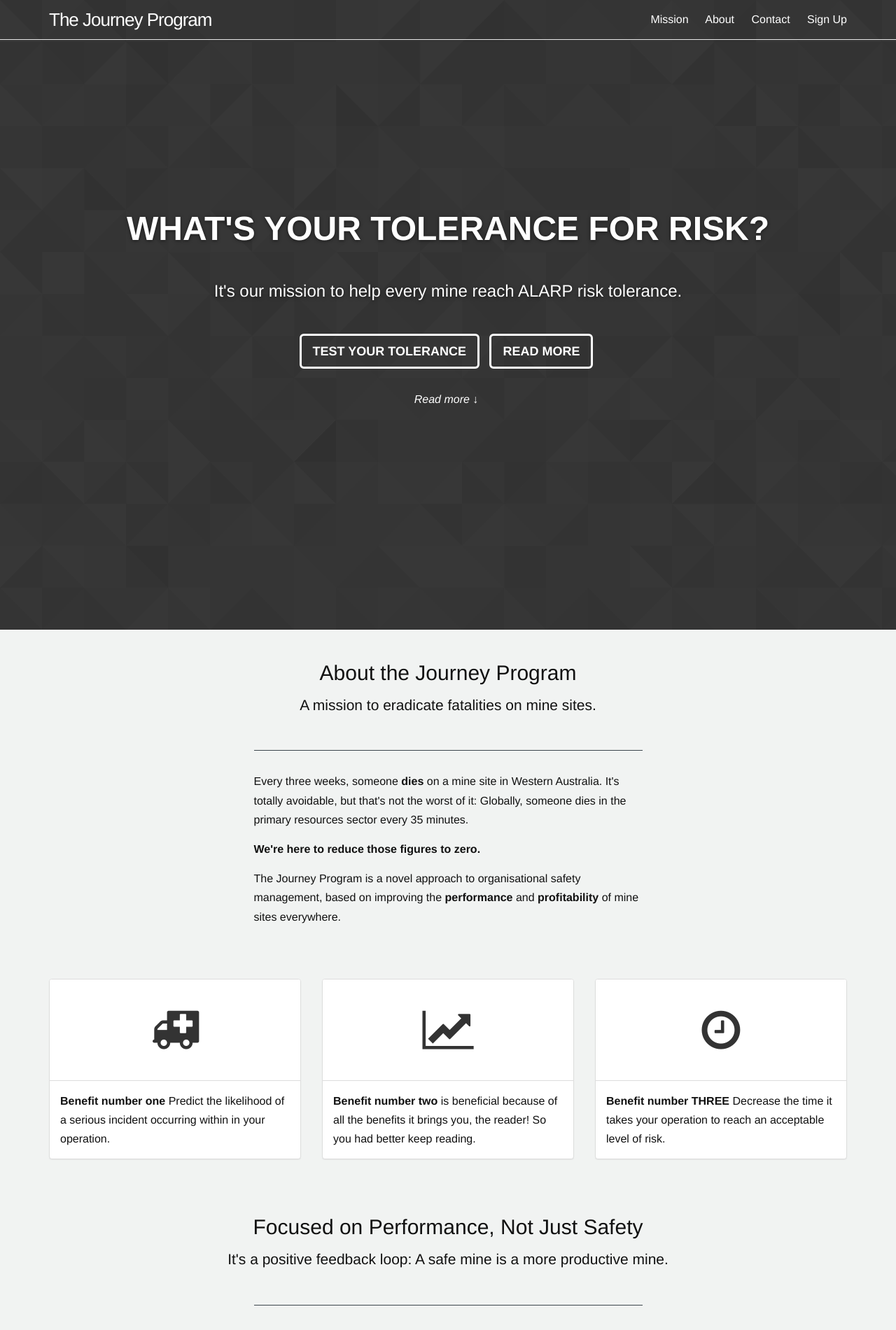
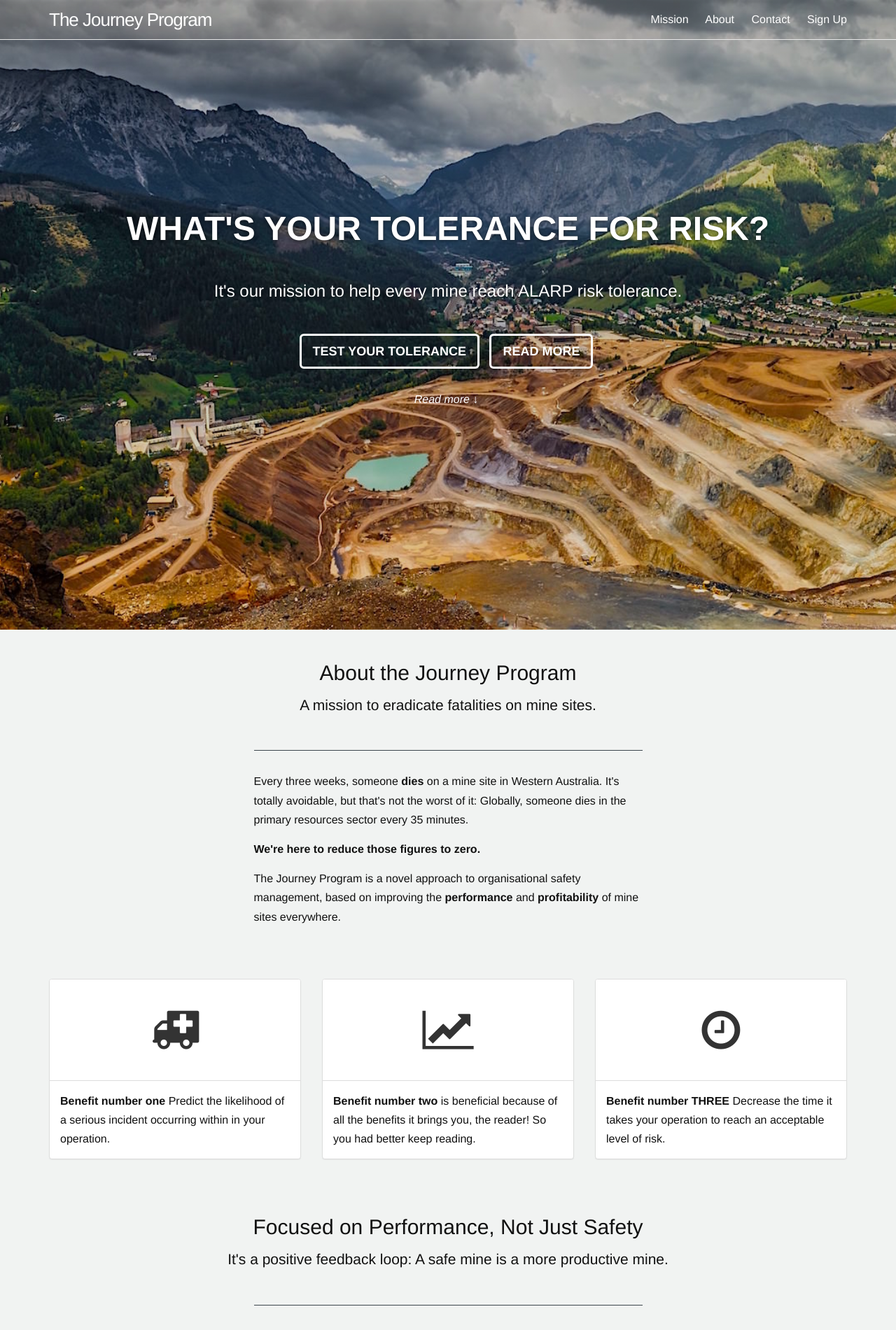
Before and after one commit to journeyprogram/journeyprogram.github.io, a Jekyll site: the page built from index.html, in a window 1280 px wide. Shown: the top 1901 px of the page at 70% size. Built offline with Jekyll 4.4.1, drawn with Linux system fonts in a browser that asks for light colours; nearby versions of some CDN libraries.

Commit message:
Mine background

```diff
--- a/_sass/_jp.scss
+++ b/_sass/_jp.scss
@@ -56,7 +56,7 @@
     top: 0;
     position: absolute;
     width: 100%;
-    // background: rgba(192, 180, 167, 0.20);
+    background: rgba(192, 180, 167, 0.15);
   }
   .site-title,
   .page-link {
@@ -67,9 +67,9 @@
         Homepage
 ========================= */
 .hero {
-  // background: linear-gradient(rgba(0, 0, 0, 0.30), rgba(0, 0, 0, 0.10)) , url('/img/mine.jpg') bottom;
-  // background-size: cover;
-  background: url("/img/herobg.png") repeat;
+  background: linear-gradient(rgba(0, 0, 0, 0.30), rgba(0, 0, 0, 0.10)) , url('/img/mine.jpg') bottom;
+  background-size: cover;
+  // background: url("/img/herobg.png") repeat;
   min-height: 100vh;
   display: flex;
   align-items: center;
```
